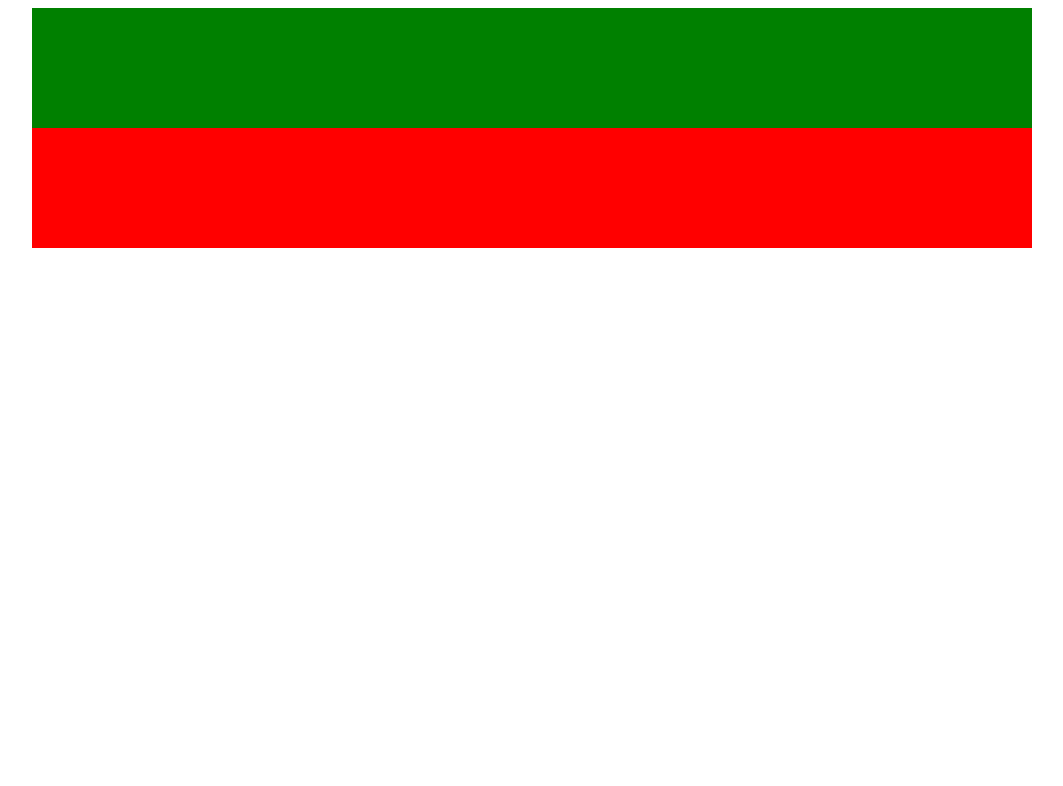
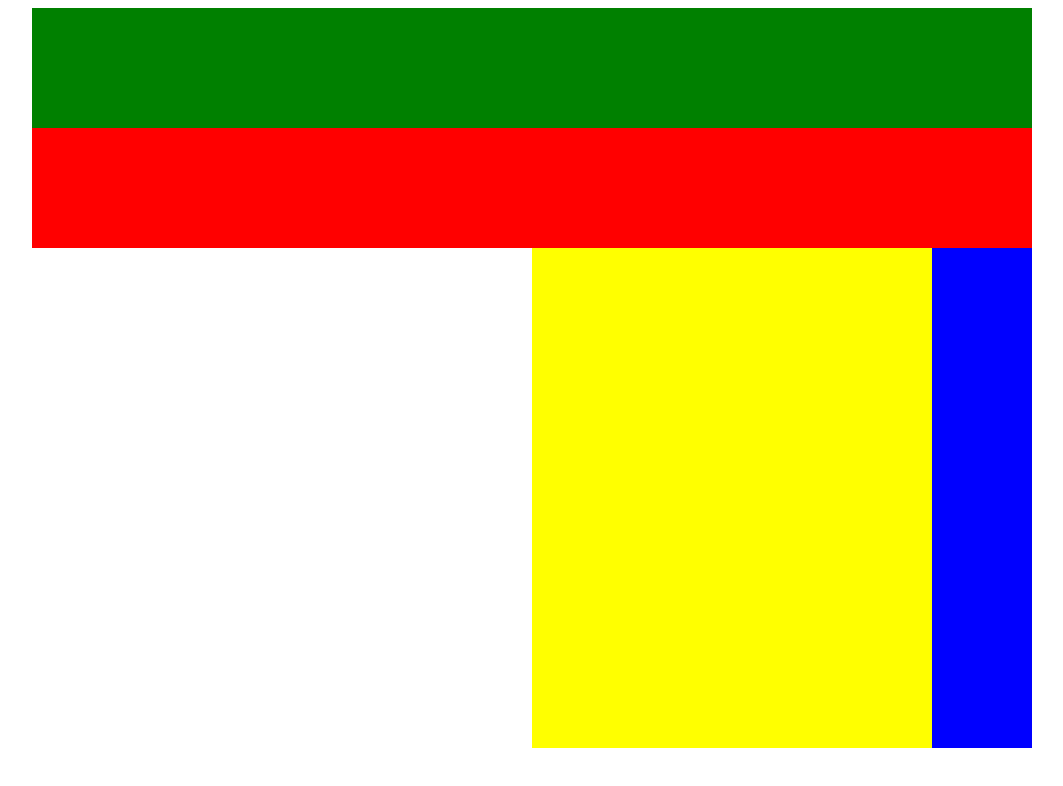
Before and after one commit to VladVlad9n/laba1, a plain HTML site: page public/index.html in a window 1280 px wide. Shown: the whole page, without its empty margins (108-1171 px from the left). Drawn offline with Linux system fonts and the light colour scheme.

Commit message:
Update style.css

```diff
--- a/public/style.css
+++ b/public/style.css
@@ -13,7 +13,7 @@
     height: 120px;
     background: red;
 }
-.prtri{
+.content{
     width: 100%;
     height: 500px;
     display: flex;
```
